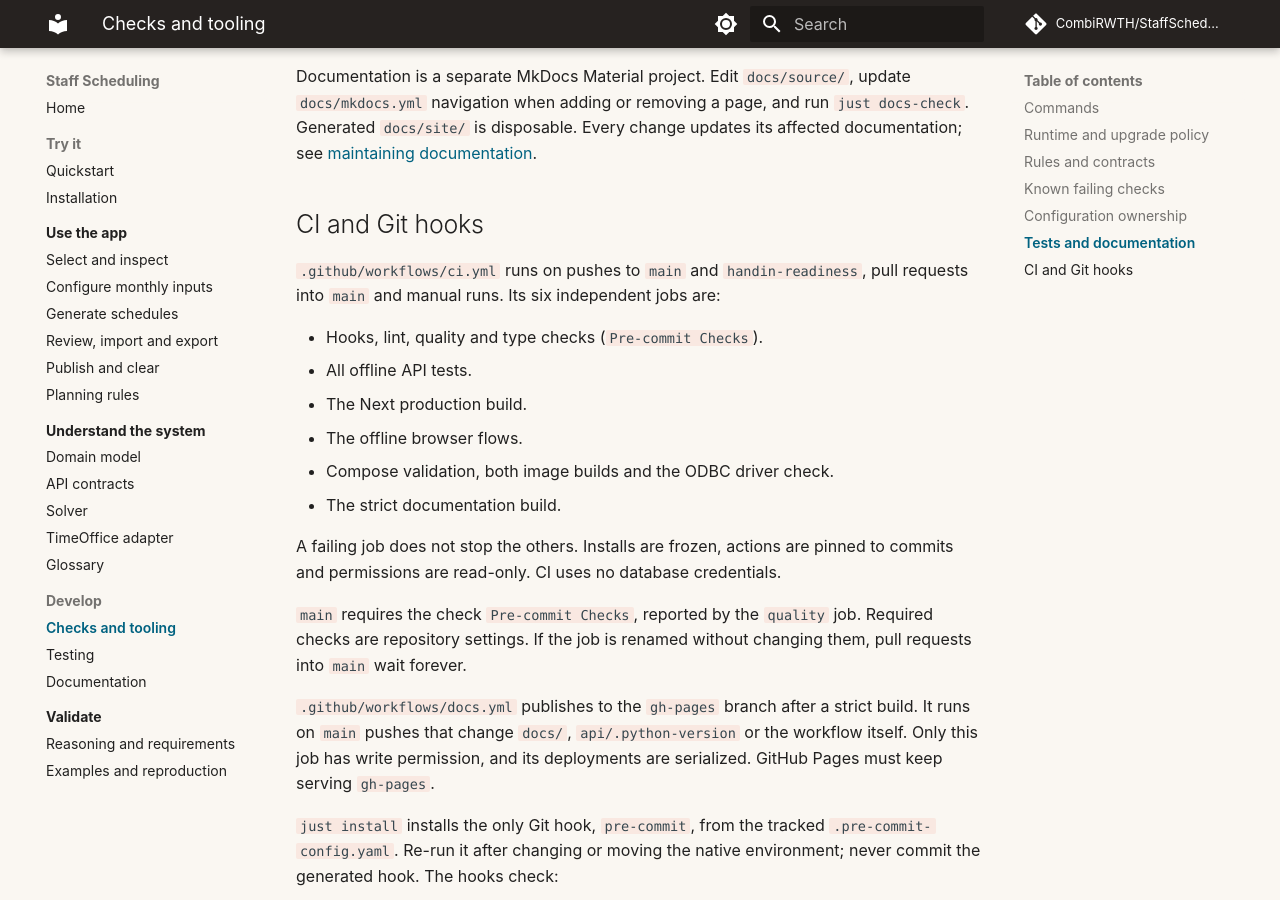
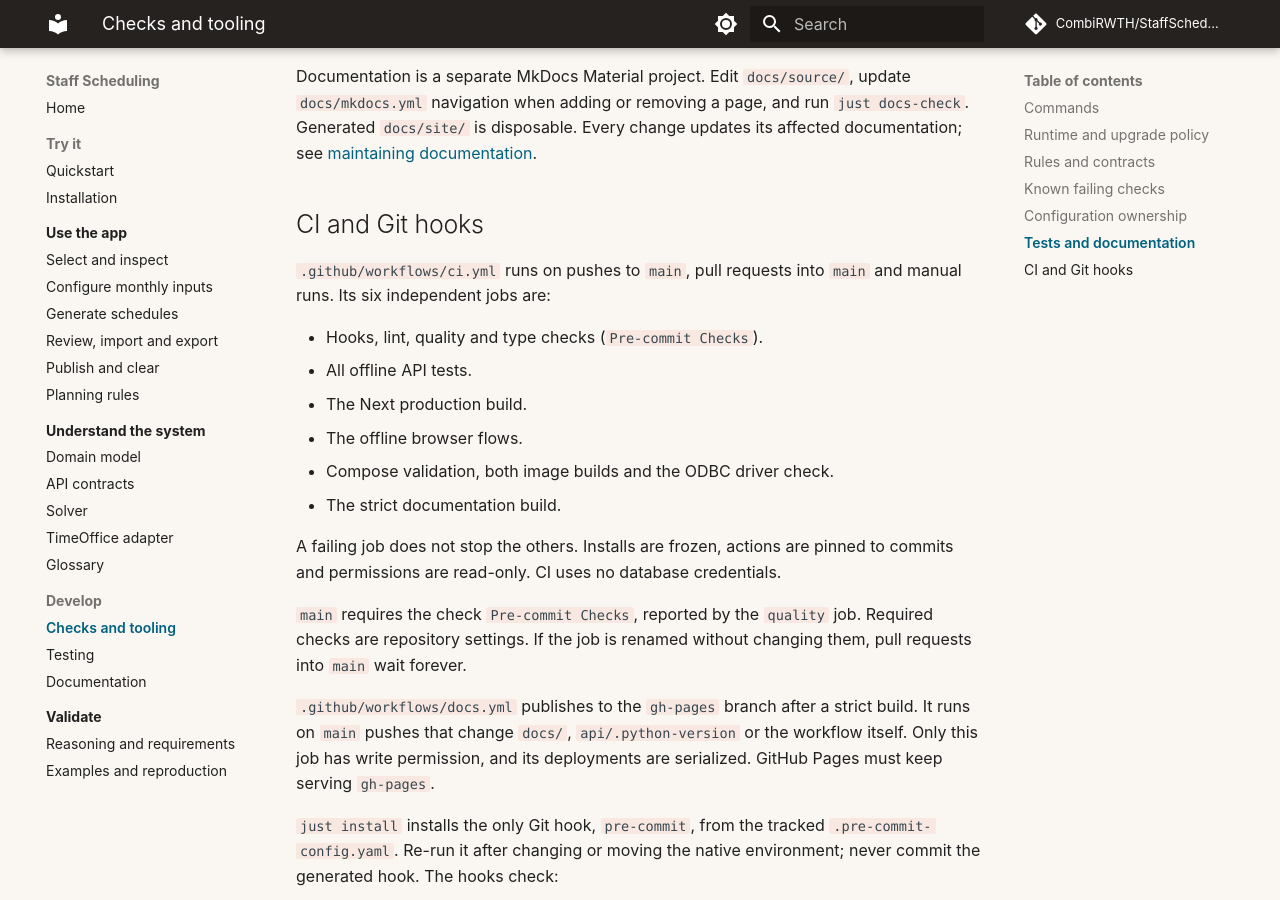
Before and after one commit to CombiRWTH/StaffScheduling, an MkDocs documentation site: the page built from docs/source/development/checks.md, in a window 1280 px wide and 900 px high, scrolled down 3675 px. Built offline with MkDocs 1.6.1 and Material for MkDocs 9.7.7, drawn with Linux system fonts in a browser that asks for light colours; comment, search, counter and statistics services are not loaded.

Commit message:
ci: remove old branch trigger

```diff
--- a/docs/source/development/checks.md
+++ b/docs/source/development/checks.md
@@ -90,7 +90,7 @@ Documentation is a separate MkDocs Material project. Edit `docs/source/`, update
 
 ## CI and Git hooks
 
-`.github/workflows/ci.yml` runs on pushes to `main` and `handin-readiness`, pull requests into `main` and manual runs. Its six independent jobs are:
+`.github/workflows/ci.yml` runs on pushes to `main`, pull requests into `main` and manual runs. Its six independent jobs are:
 
 - Hooks, lint, quality and type checks (`Pre-commit Checks`).
 - All offline API tests.
```
Also changed, not shown: 1 other file.
